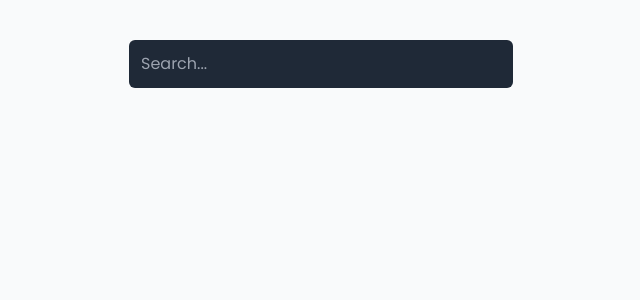
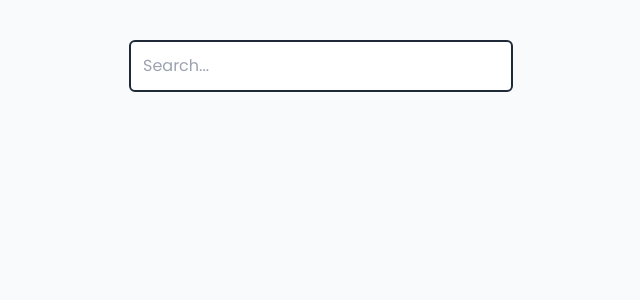
Before and after one commit to xyugen/weather-wise, a React (Create React App) app: page / in a window 1280 px wide. Shown: the top 300 px of the page, without its empty margins (319-959 px from the left). Built offline with nearby package versions, Linux system fonts and the light colour scheme.

Commit message:
style: swap bg and text color of search bar

```diff
--- a/src/SearchBar.jsx
+++ b/src/SearchBar.jsx
@@ -47,7 +47,7 @@ const SearchBar = ({ onSearchResults }) => {
                 title='Search'
                 placeholder='Search...'
                 onChange={handleChange}
-                className='p-3 rounded-md bg-gray-800 text-white w-96'
+                className='p-3 rounded-md text-gray-800 bg-white w-96 border-2 border-gray-800'
             />
 
             {searchResult && searchValue.length > 2 &&
```
